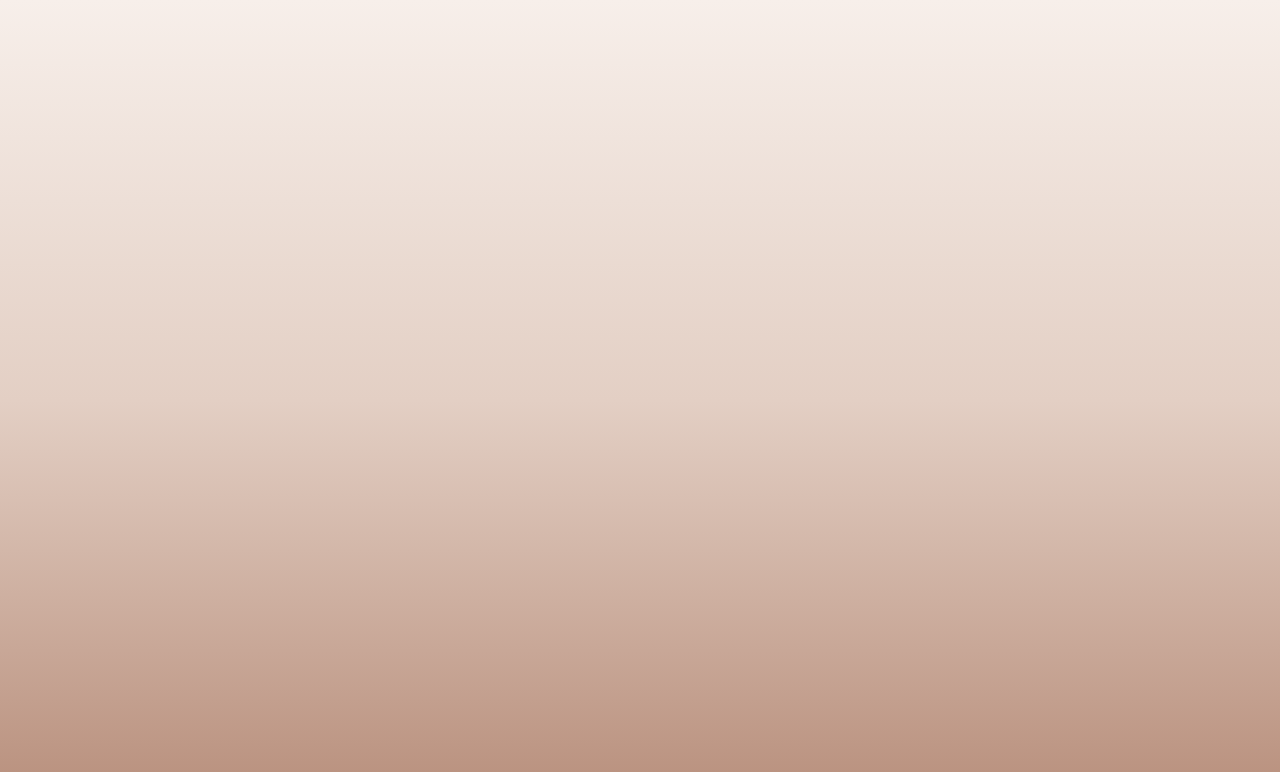
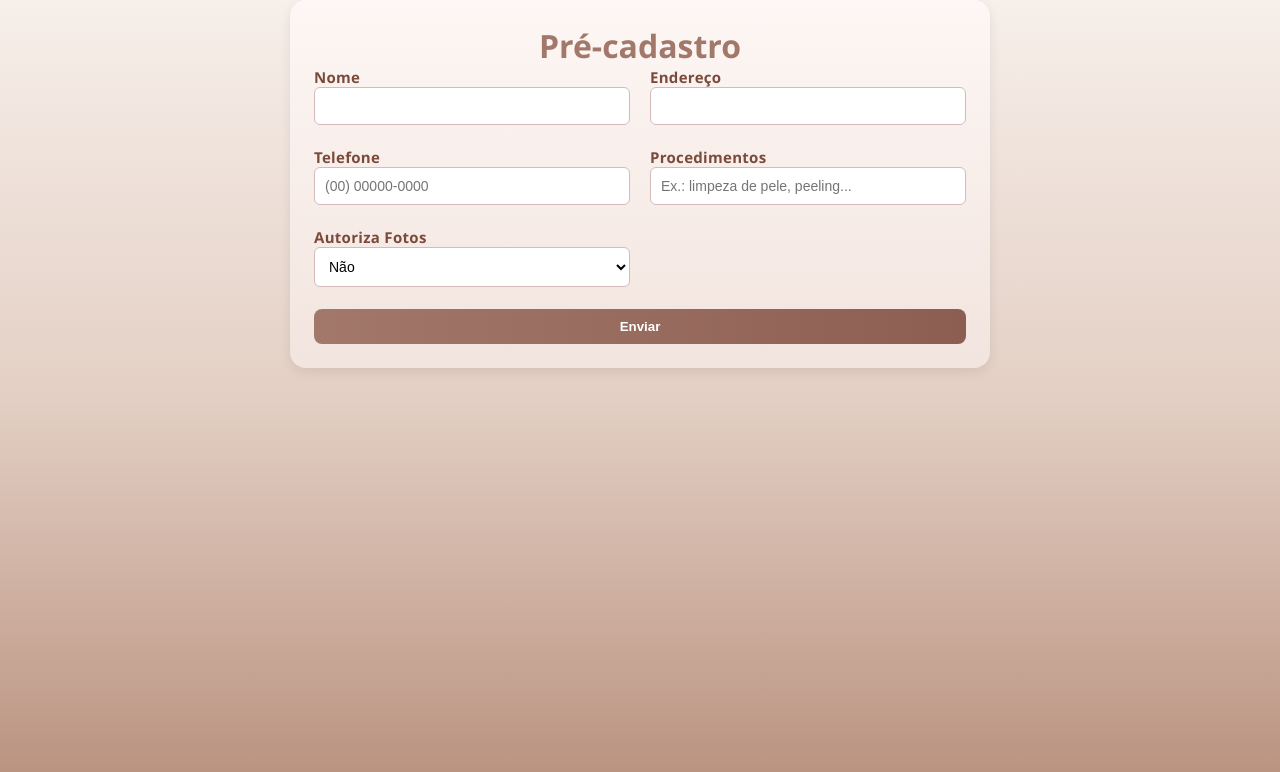
Before and after one commit to F4chini2/farmaceutica-esteta, a React (Vite) app in the folder frontend/: page /pre-cadastro in a window 1280 px wide. Before the commit this address had no page. Shown: the top 772 px of the page. Built offline with nearby package versions, Linux system fonts and the light colour scheme.

Commit message:
Adiçao de Pre Cadastro

```diff
--- a/frontend/src/App.jsx
+++ b/frontend/src/App.jsx
@@ -12,13 +12,22 @@ import Boletos from './pages/Boletos';
 import BoletosPagos from './pages/BoletosPagos';
 import CadastrarBoleto from './pages/CadastrarBoletos';
 
+// 🔹 importa o pré-cadastro (ajuste o nome do arquivo se estiver diferente)
+import PreCadastro from './pages/PreCadastro';
+
 function App() {
   const token = localStorage.getItem('token');
 
   return (
     <BrowserRouter>
       <Routes>
+        {/* rota de login */}
         <Route path="/" element={<CadastroLogin />} />
+
+        {/* rota pública do pré-cadastro */}
+        <Route path="/pre-cadastro" element={<PreCadastro />} />
+
+        {/* rotas protegidas */}
         <Route path="/dashboard" element={token ? <Dashboard /> : <Navigate to="/" />} />
         <Route path="/clientes/:id" element={token ? <ClienteDetalhes /> : <Navigate to="/" />} />
         <Route path="/clientes/:id/historico" element={token ? <Historico /> : <Navigate to="/" />} />
--- /dev/null
+++ b/frontend/src/pages/PreCadastro.jsx
@@ -0,0 +1,87 @@
+// src/pages/PreCadastro.jsx
+import { useState } from 'react';
+import './ClientesFull.css'; // reaproveita o grid e campos
+
+export default function PreCadastro() {
+  const [form, setForm] = useState({
+    nome: '',
+    endereco: '',
+    telefone: '',
+    procedimentos: '',
+    autoriza_fotos: 'false',
+  });
+  const [status, setStatus] = useState(null);
+
+  const handleChange = (campo, valor) => setForm(prev => ({ ...prev, [campo]: valor }));
+
+  const handleSubmit = async (e) => {
+    e.preventDefault();
+    setStatus(null);
+    if (!form.nome) return setStatus({ tipo: 'erro', msg: 'Informe o nome.' });
+
+    try {
+      const resp = await fetch('http://localhost:3001/pre-cadastro', {
+        method: 'POST',
+        headers: { 'Content-Type': 'application/json' },
+        body: JSON.stringify({
+          ...form,
+          autoriza_fotos: form.autoriza_fotos === 'true'
+        })
+      });
+      const data = await resp.json();
+      if (resp.ok) {
+        setStatus({ tipo: 'ok', msg: 'Pré-cadastro enviado! Entraremos em contato.' });
+        setForm({ nome: '', endereco: '', telefone: '', procedimentos: '', autoriza_fotos: 'false' });
+      } else {
+        setStatus({ tipo: 'erro', msg: data.erro || 'Erro ao enviar.' });
+      }
+    } catch {
+      setStatus({ tipo: 'erro', msg: 'Falha de conexão.' });
+    }
+  };
+
+  return (
+    <div className="container-box">
+      <h2>Pré-cadastro</h2>
+      <form onSubmit={handleSubmit} className="form-agendamento">
+        <label className="campo-formulario">
+          Nome
+          <input value={form.nome} onChange={e => handleChange('nome', e.target.value)} type="text" required />
+        </label>
+
+        <label className="campo-formulario">
+          Endereço
+          <input value={form.endereco} onChange={e => handleChange('endereco', e.target.value)} type="text" />
+        </label>
+
+        <label className="campo-formulario">
+          Telefone
+          <input value={form.telefone} onChange={e => handleChange('telefone', e.target.value)} type="tel" placeholder="(00) 00000-0000" />
+        </label>
+
+        <label className="campo-formulario">
+          Procedimentos
+          <input value={form.procedimentos} onChange={e => handleChange('procedimentos', e.target.value)} type="text" placeholder="Ex.: limpeza de pele, peeling..." />
+        </label>
+
+        <label className="campo-formulario">
+          Autoriza Fotos
+          <select value={form.autoriza_fotos} onChange={e => handleChange('autoriza_fotos', e.target.value)}>
+            <option value="false">Não</option>
+            <option value="true">Sim</option>
+          </select>
+        </label>
+
+        <button type="submit" className="btn-primary" style={{ gridColumn: 'span 2' }}>
+          Enviar
+        </button>
+      </form>
+
+      {status && (
+        <p style={{ marginTop: 12, color: status.tipo === 'ok' ? 'green' : 'crimson' }}>
+          {status.msg}
+        </p>
+      )}
+    </div>
+  );
+}
```
Also changed, not shown: 2 other files (tests, documents, lock files or other folders).
